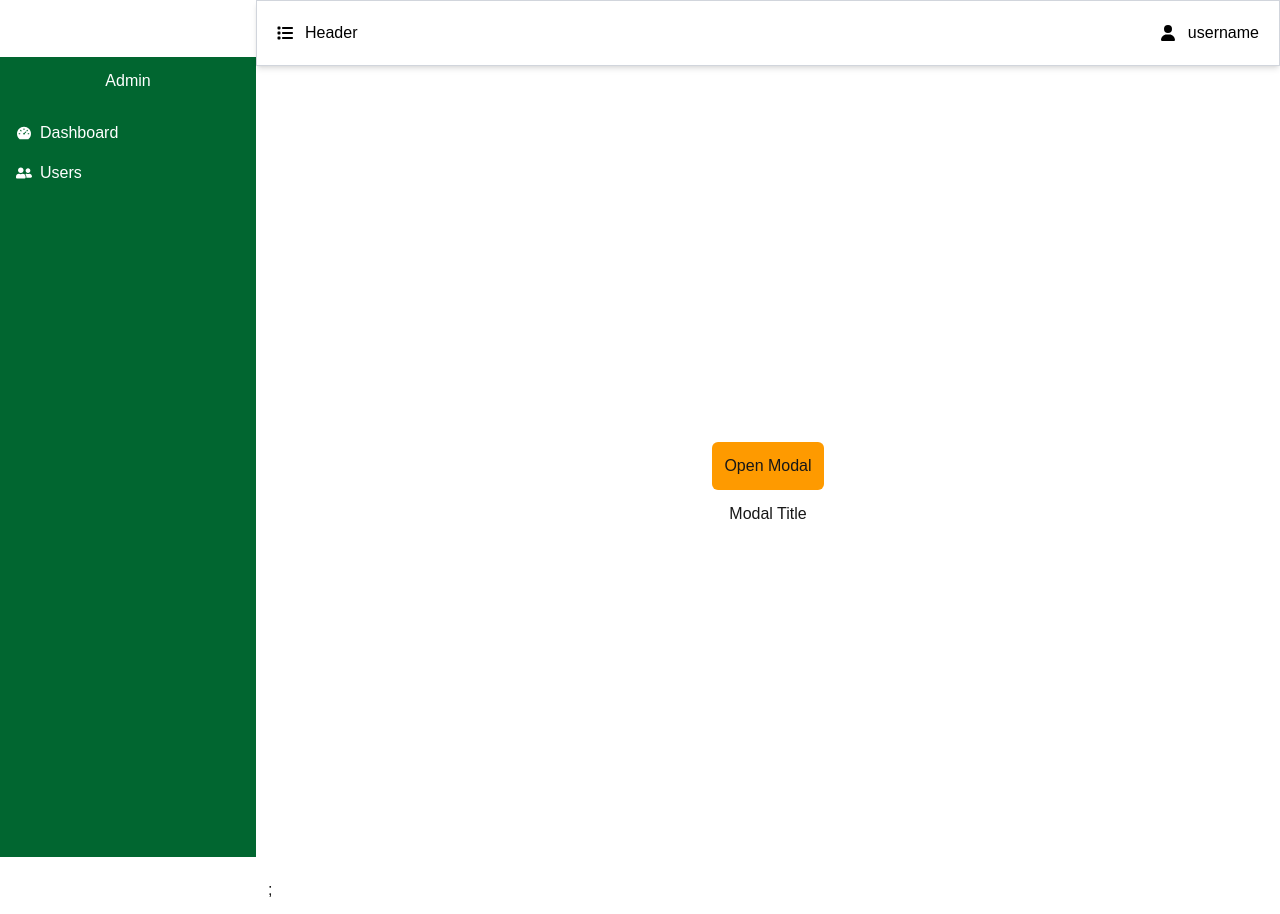
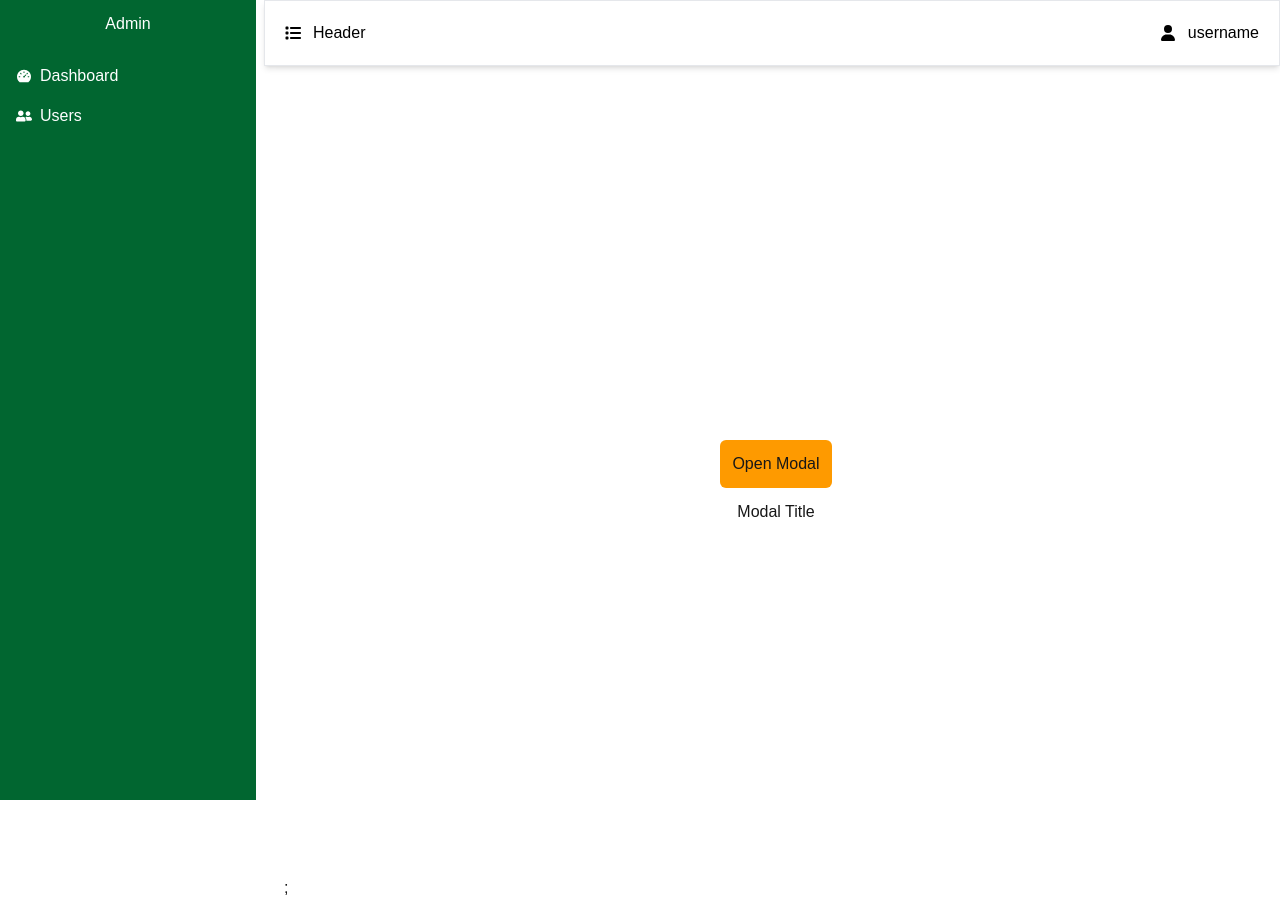
Before and after one commit to Jit-Bdr-Rana/demo-project, a Next.js app: page / in a window 1280 px wide. Built offline with nearby package versions, Linux system fonts and the light colour scheme.

Commit message:
feat: editor helpline chat archieve feature

```diff
--- a/package.json
+++ b/package.json
@@ -13,6 +13,7 @@
     "next": "15.3.3",
     "react": "^19.0.0",
     "react-dom": "^19.0.0",
+    "react-hook-form": "^7.58.1",
     "react-icons": "^5.5.0"
   },
   "devDependencies": {
--- a/src/component/layout/Layout.tsx
+++ b/src/component/layout/Layout.tsx
@@ -26,7 +26,7 @@ const Layout = ({ children }: LayoutProps) => {
   return (
     <div className="flex w-full items-center justify-center min-h-screen">
       <div
-        className={`bg-green-800  text-white ${
+        className={`bg-green-800 z-10 fixed inset-0 text-white ${
           collapse ? "w-[5%]" : "w-[20%]"
         } min-h-screen`}
       >
@@ -46,14 +46,14 @@ const Layout = ({ children }: LayoutProps) => {
       </div>
       <div
         className={`bg-white  ${
-          collapse ? "w-[95%]" : "w-[80%]"
-        } min-h-screen `}
+          collapse ? "ml-[4.5rem]" : "ml-[17rem]"
+        } min-h-screen w-full `}
       >
         {/* header */}
         <div
-          className={
-            "shadow-md text-black border border-gray-300 p-5 flex justify-between"
-          }
+          className={`${
+            collapse ? "ml-16" : "ml-[16.5rem]"
+          } shadow-md  fixed inset-x-0 text-black border bg-white border-gray-200 p-5 flex justify-between`}
         >
           <div className="flex items-center gap-3">
             <button onClick={() => setCollapse(!collapse)}>
@@ -67,7 +67,7 @@ const Layout = ({ children }: LayoutProps) => {
           </div>
         </div>
 
-        <div className="p-3">{children}</div>
+        <div className=" mt-16 p-3">{children}</div>
       </div>
     </div>
   );
```
Also changed, not shown: 1 other file (tests, documents, lock files or other folders).
